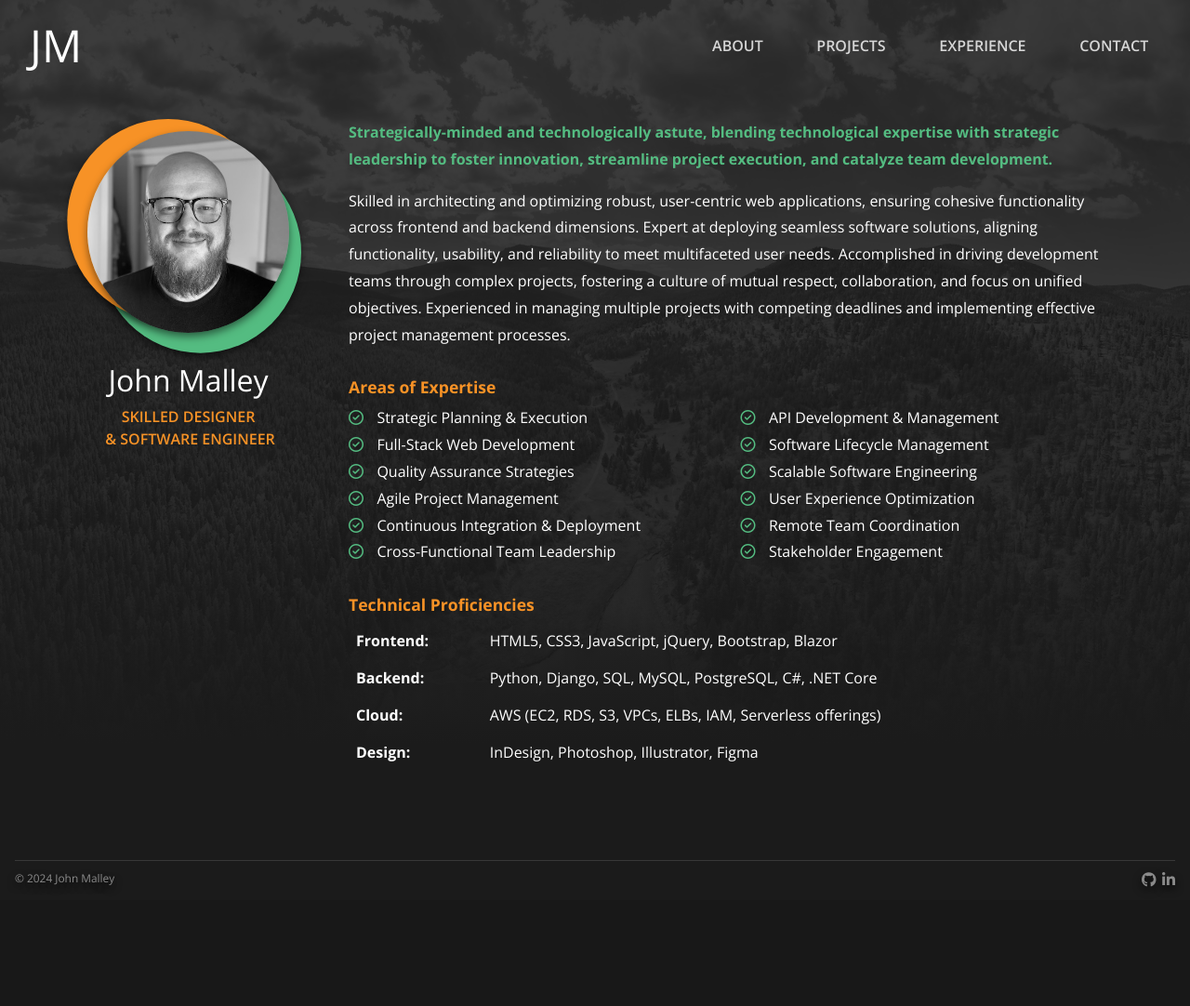
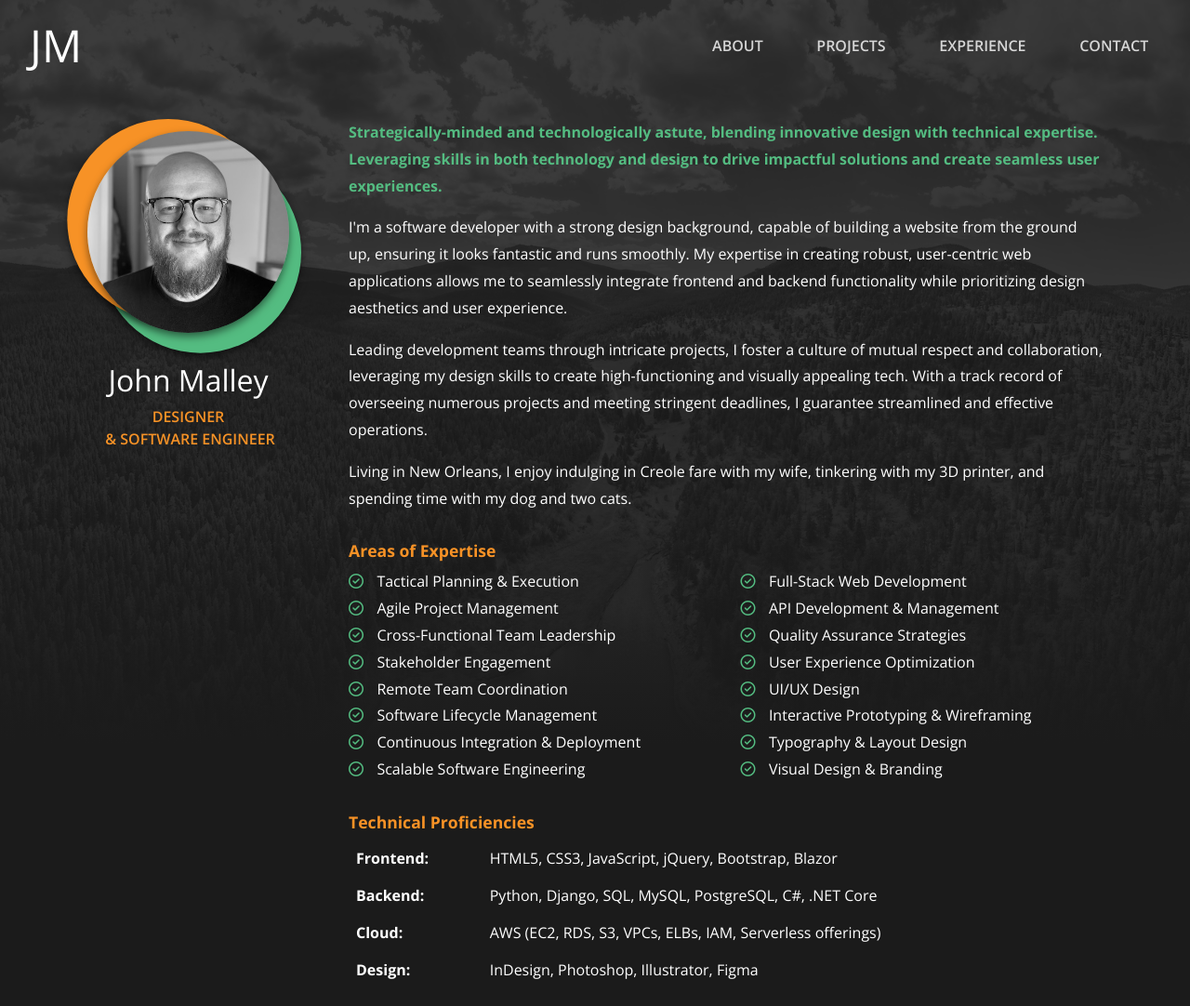
Before and after one commit to jpmalley/jm-website, a Django app: page /about/ in a window 1280 px wide. Shown: the top 1082 px of the page at 93% size. Before the commit the page ends 954 px from the top, so only its background shows below. Run offline with Django 4.2, Linux system fonts and the light colour scheme; some libraries are stand-ins or nearby versions.

Commit message:
new about section

```diff
--- a/jmwebsite/templates/home/about.html
+++ b/jmwebsite/templates/home/about.html
@@ -23,35 +23,41 @@
                             <div class="prof-circle primary box-shadow"></div>
                             <img src="{% static 'img/jm_portrait.jpeg' %}" class="prof-photo img-fluid box-shadow" alt="">
                             <h1>John Malley</h1>
-                            <div class="title">Skilled Designer<br>&nbsp;&amp; Software Engineer</div>
+                            <div class="title">Designer<br>&nbsp;&amp; Software Engineer</div>
                         </div>
                     </div>
                     <div class="col-md-9">
                         <div class="about-text text-white">
-                            <p class="tagline">Strategically-minded and technologically astute, blending technological expertise with strategic leadership to foster innovation, streamline project execution, and catalyze team development.</p>
-                            <p>Skilled in architecting and optimizing robust, user-centric web applications, ensuring cohesive functionality across frontend and backend dimensions. Expert at deploying seamless software solutions, aligning functionality, usability, and reliability to meet multifaceted user needs. Accomplished in driving development teams through complex projects, fostering a culture of mutual respect, collaboration, and focus on unified objectives. Experienced in managing multiple projects with competing deadlines and implementing effective project management processes.</p>
+                            <p class="tagline">Strategically-minded and technologically astute, blending innovative design with technical expertise. Leveraging skills in both technology and design to drive impactful solutions and create seamless user experiences.</p>
+                            <p>I'm a software developer with a strong design background, capable of building a website from the ground up, ensuring it looks fantastic and runs smoothly. My expertise in creating robust, user-centric web applications allows me to seamlessly integrate frontend and backend functionality while prioritizing design aesthetics and user experience.</p>
+                            <p>Leading development teams through intricate projects, I foster a culture of mutual respect and collaboration, leveraging my design skills to create high-functioning and visually appealing tech. With a track record of overseeing numerous projects and meeting stringent deadlines, I guarantee streamlined and effective operations.</p>
+                            <p>Living in New Orleans, I enjoy indulging in Creole fare with my wife, tinkering with my 3D printer, and spending time with my dog and two cats.</p>
                             <div class="row skills">
                                 <div class="col-12">
                                     <h3>Areas of Expertise</h3>
                                 </div>
                                 <div class="col-md-6">
                                     <ul class="checks mb-0">
-                                        <li>Strategic Planning &amp; Execution</li>
-                                        <li>Full-Stack Web Development</li>
-                                        <li>Quality Assurance Strategies</li>
+                                        <li>Tactical Planning &amp; Execution</li>
                                         <li>Agile Project Management</li>
+                                        <li>Cross-Functional Team Leadership</li>
+                                        <li>Stakeholder Engagement</li>
+                                        <li>Remote Team Coordination</li>
+                                        <li>Software Lifecycle Management</li>
                                         <li>Continuous Integration &amp; Deployment</li>
-                                        <li>Cross-Functional Team Leadership</li>
+                                        <li>Scalable Software Engineering</li>
                                     </ul>
                                 </div>
                                 <div class="col-md-6">
                                     <ul class="checks">
+                                        <li>Full-Stack Web Development</li>
                                         <li>API Development &amp; Management</li>
-                                        <li>Software Lifecycle Management</li>
-                                        <li>Scalable Software Engineering</li>
+                                        <li>Quality Assurance Strategies</li>
                                         <li>User Experience Optimization</li>
-                                        <li>Remote Team Coordination</li>
-                                        <li>Stakeholder Engagement</li>
+                                        <li>UI/UX Design</li>
+                                        <li>Interactive Prototyping &amp; Wireframing</li>
+                                        <li>Typography &amp; Layout Design</li>
+                                        <li>Visual Design &amp; Branding</li>
                                     </ul>
                                 </div>
                             </div>
--- a/jmwebsite/templates/home/experience.html
+++ b/jmwebsite/templates/home/experience.html
@@ -99,7 +99,7 @@
                                     <ul class="checks">
                                         <li>Contributed to a team creating graphic materials for nationwide clients like Purina Mills and Footwear Unlimited</li>
                                         <li>Designed posters, brochures, signs, calendars, and logos</li>
-                                        <li>Gained professional experience working with real-world clientss</li>
+                                        <li>Gained professional experience working with real-world clients</li>
                                     </ul>
                                 </div>
                                 <div class="job mb-5">
```
